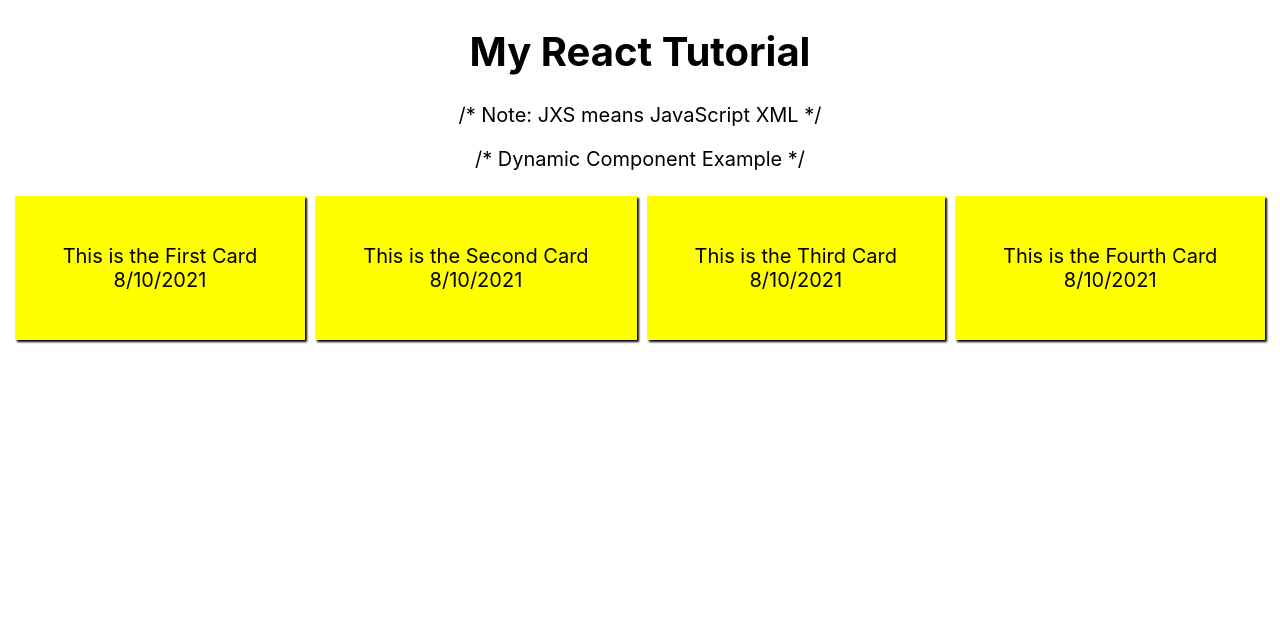
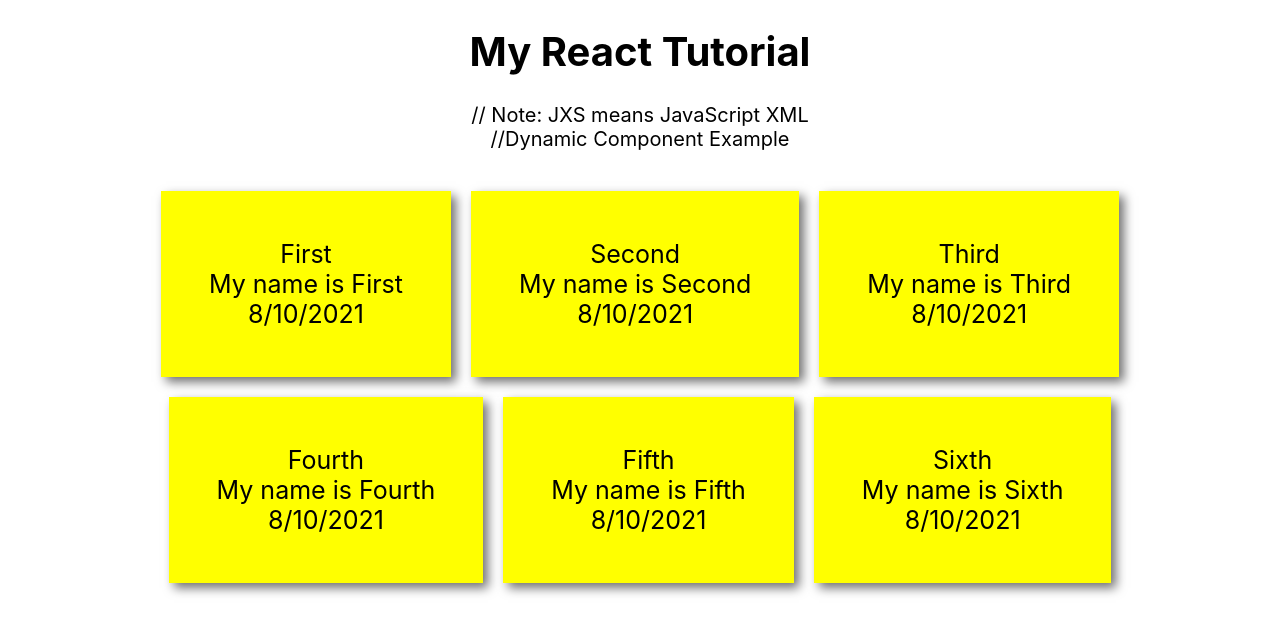
Before and after one commit to mohit838/React-Basic-Tutorial, a React (Create React App) app in the folder web-development-tutorial/: page / in a window 1280 px wide. Shown: the top 634 px of the page. Built offline with nearby package versions, Linux system fonts and the light colour scheme.

Commit message:
add more and json

```diff
--- a/web-development-tutorial/src/App.css
+++ b/web-development-tutorial/src/App.css
@@ -1,13 +1,24 @@
 .App {
   text-align: center;
+}
+
+.header {
+  text-align: center;
   font-size: 20px;
+  margin-bottom: 30px;
 }
 
 .card {
   background-color: yellow;
   color: black;
-  box-shadow: 2px 2px 2px black;
+  box-shadow: 5px 5px 10px rgb(112, 112, 112);
   display: inline-block;
   padding: 3rem;
-  margin: 5px;
+  margin: 10px;
 }
+
+.date,
+.name {
+  font-size: 25px;
+  font-weight: 400;
+}
--- a/web-development-tutorial/src/App.js
+++ b/web-development-tutorial/src/App.js
@@ -1,20 +1,24 @@
 import logo from './logo.svg';
 import './App.css';
 import Card from './component/Card';
+import Data from './Data.json';
 
 function App() {
   return (
     <div className="App">
-      <header className="App-header">
+      <header className="header">
         <h1 className="App-title">My React Tutorial</h1>
-        <p>/* Note: JXS means JavaScript XML */</p>
-        <p>/* Dynamic Component Example */</p>
+        // Note: JXS means JavaScript XML
+        <br/>
+        //Dynamic Component Example
       </header>
 
-      <Card title="This is the First Card"/>
-      <Card title="This is the Second Card"/>
-      <Card title="This is the Third Card"/>
-      <Card title="This is the Fourth Card"/>
+      <Card titleText={Data[0].title} nameData={Data[0].Name}/>
+      <Card titleText={Data[1].title} nameData={Data[1].Name}/>
+      <Card titleText={Data[2].title} nameData={Data[2].Name}/>
+      <Card titleText={Data[3].title} nameData={Data[3].Name}/>
+      <Card titleText={Data[4].title} nameData={Data[4].Name}/>
+      <Card titleText={Data[5].title} nameData={Data[5].Name}/>
 
     </div>
   );
--- /dev/null
+++ b/web-development-tutorial/src/Data.json
@@ -0,0 +1,32 @@
+[
+    {
+        "title": "First",
+        "Name": "My name is First"
+
+    },
+    {
+        "title": "Second",
+        "Name": "My name is Second"
+
+    },
+    {
+        "title": "Third",
+        "Name": "My name is Third"
+
+    },
+    {
+        "title": "Fourth",
+        "Name": "My name is Fourth"
+
+    },
+    {
+        "title": "Fifth",
+        "Name": "My name is Fifth"
+
+    },
+    {
+        "title": "Sixth",
+        "Name": "My name is Sixth"
+
+    }
+]
--- a/web-development-tutorial/src/component/Card.js
+++ b/web-development-tutorial/src/component/Card.js
@@ -3,10 +3,16 @@ const dateName = date.getDate();
 const dateMonth = date.getMonth();
 const currentYear = date.getFullYear()
 
+//Rules of Destructuring for array
+const array = ['a', 'b', 'c'];
+const [a, b, c] = array;
+
+
 function Card(props){
   return  <div className="card">
-            <div className="name">{props.title}</div>
-            <div>{dateName+ "/" + dateMonth + "/" +currentYear}</div>
+            <div className="name">{props.titleText}</div>
+            <div className="name">{props.nameData}</div>
+            <div className="date">{dateName+ "/" + dateMonth + "/" +currentYear}</div>
           </div>
 }
 
```
